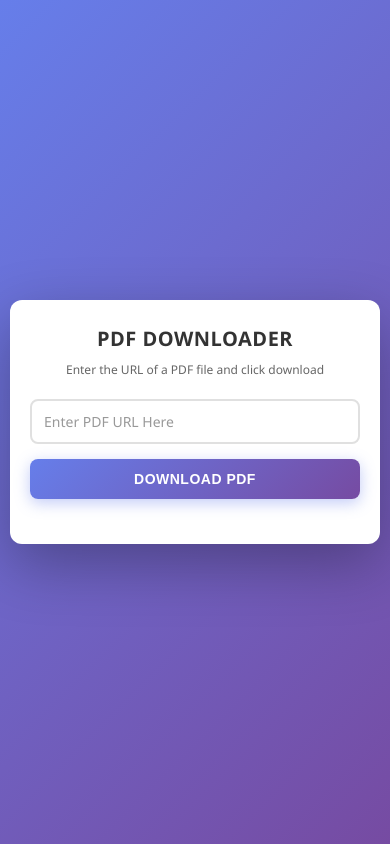
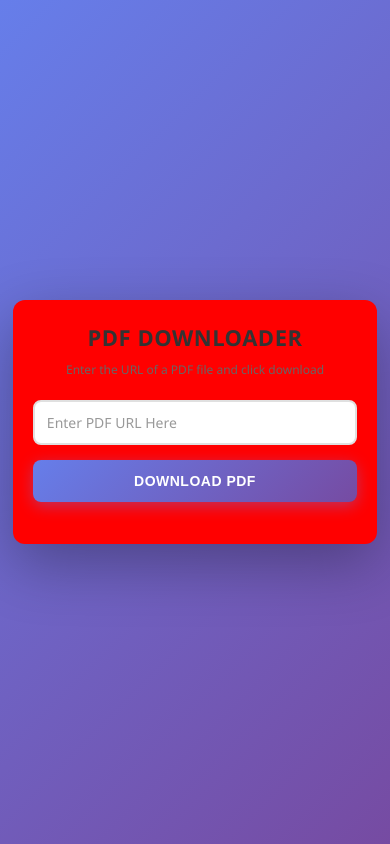
Before and after one commit to aptarthevirus/PDF_4_free, a website: page index.html in a window 390 px wide. Drawn offline with Linux system fonts and the light colour scheme.

Commit message:
Update PDF.CSS

```diff
--- a/PDF.CSS
+++ b/PDF.CSS
@@ -17,13 +17,13 @@ body {
 }
 
 .container {
-    background: white;
+    background: red;
     padding: 40px 35px;
     border-radius: 15px;
     box-shadow: 0 20px 60px rgba(0, 0, 0, 0.3);
     text-align: center;
     max-width: 500px;
-    width: 100%;
+    width: 99%;
     animation: slideUp 0.5s ease-out;
 }
 
@@ -60,7 +60,7 @@ input {
     border-radius: 8px;
     font-size: 15px;
     transition: all 0.3s ease;
-    font-family: 'Segoe UI', Tahoma, Geneva, Verdana, sans-serif;
+    font-family: 'Segoe UI';
 }
 
 input:focus {
@@ -72,6 +72,7 @@ input:focus {
 
 input::placeholder {
     color: #999;
+
 }
 
 button {
@@ -82,8 +83,8 @@ button {
     color: white;
     border: none;
     border-radius: 8px;
-    font-size: 16px;
-    font-weight: 600;
+    font-size: 18px;
+    font-weight: bold;
     cursor: pointer;
     transition: all 0.3s ease;
     box-shadow: 0 4px 15px rgba(102, 126, 234, 0.4);
@@ -116,7 +117,6 @@ button:disabled {
     font-size: 14px;
     font-weight: 500;
     word-wrap: break-word;
-    animation: fadeIn 0.3s ease-in;
 }
 
 @keyframes fadeIn {
@@ -146,7 +146,6 @@ button:disabled {
     border-left: 4px solid #1976d2;
 }
 
-/* Responsive Design */
 @media (max-width: 600px) {
     .container {
         padding: 30px 25px;
@@ -163,41 +162,33 @@ button:disabled {
         margin-bottom: 20px;
     }
 
+
     input,
+
     button {
         font-size: 14px;
         padding: 11px 12px;
     }
 
     button {
-        padding: 12px 18px;
+        padding: 13px 18px;
     }
 }
 
-@media (max-width: 400px) {
+@media (max-width: 402px) {
     body {
-        padding: 10px;
+        padding: 11px;
     }
 
     .container {
-        padding: 25px 20px;
+        padding: 22px 20px;
     }
 
     h2 {
-        font-size: 20px;
+        font-size: 22px;
     }
 
     p {
         font-size: 12px;
     }
 }
-
-/* Loading state animation */
-@keyframes spin {
-    from {
-        transform: rotate(0deg);
-    }
-    to {
-        transform: rotate(360deg);
-    }
-}
```
